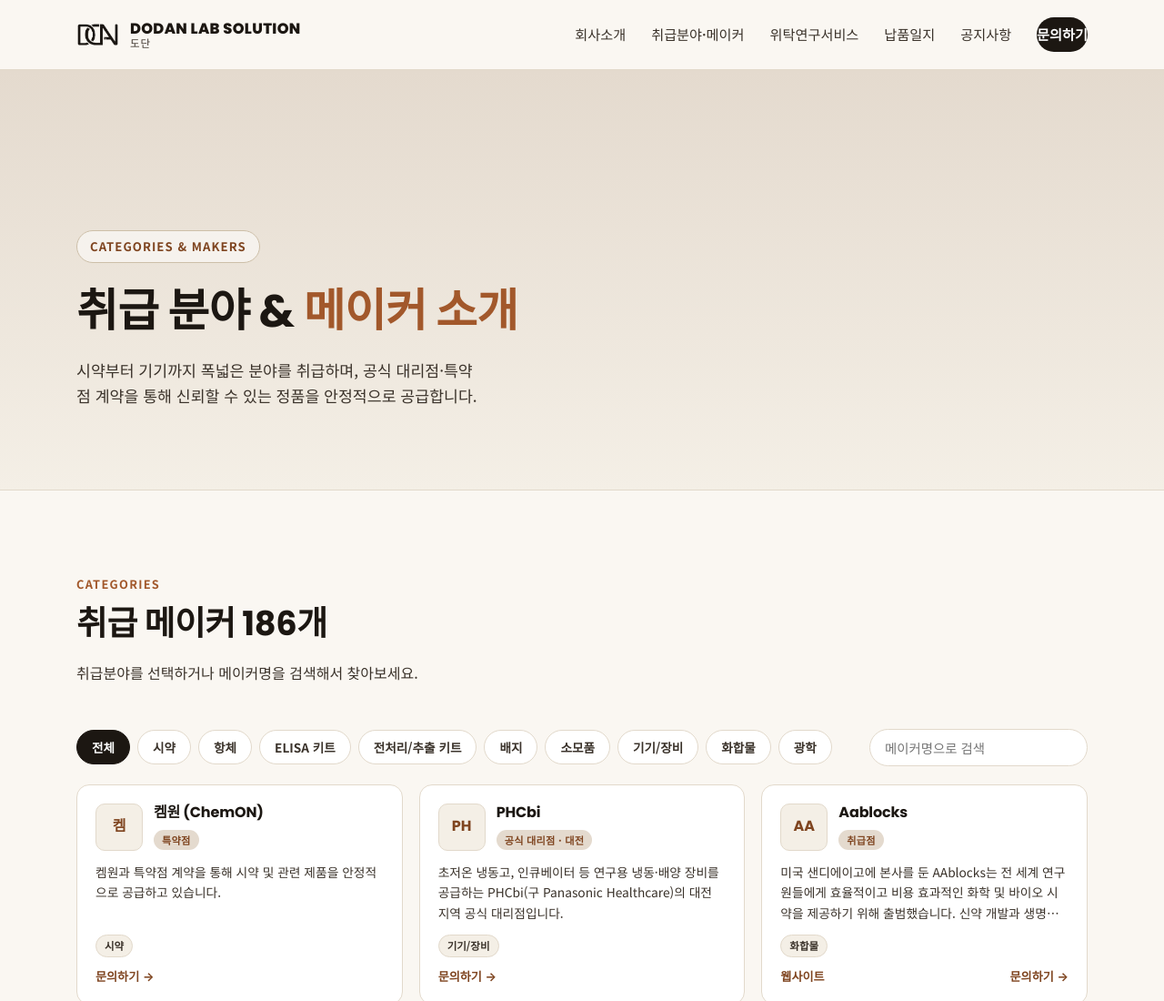
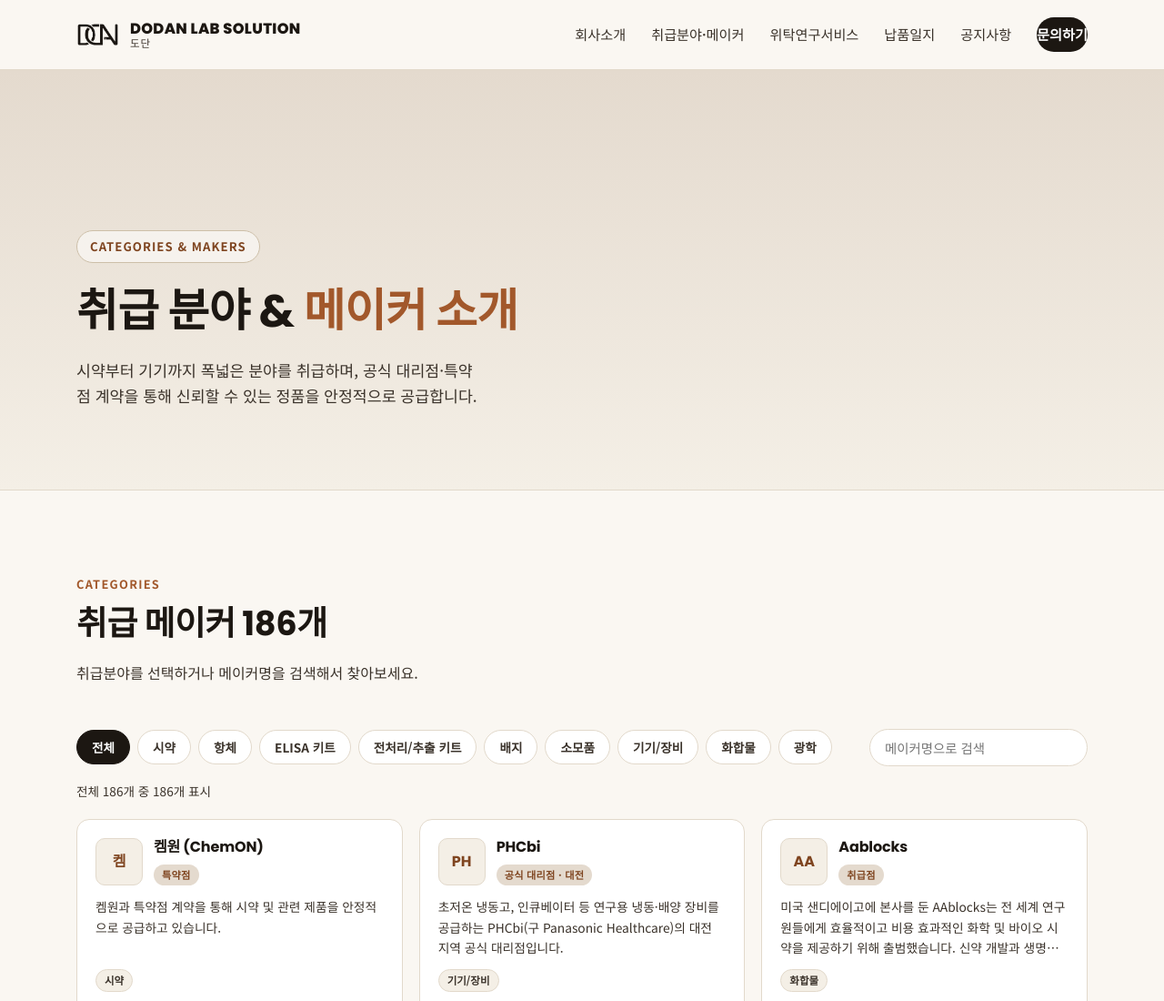
Before and after one commit to ddotan628-sketch/dodan-site, an Eleventy site: page src/makers.njk in a window 1280 px wide. Shown: the top 1100 px of the page at 91% size. Built offline with nearby package versions, Linux system fonts and the light colour scheme; Eleventy itself is replaced by a stand-in of ours; files that its build step writes are made by us from their sources.

Commit message:
Update main.js

```diff
--- a/src/js/main.js
+++ b/src/js/main.js
@@ -84,7 +84,48 @@
     });
   });
 })();
+// Makers page: category filter pills + name search over the maker grid
+(function () {
+  var grid = document.getElementById("makerGrid");
+  if (!grid) return;
+  var tiles = Array.prototype.slice.call(grid.querySelectorAll(".maker-tile"));
+  var filters = document.querySelectorAll(".maker-filter");
+  var search = document.getElementById("makerSearch");
+  var countEl = document.getElementById("makerCount");
+  var emptyEl = document.getElementById("makerEmpty");
+  var activeFilter = "all";
 
+  function apply() {
+    var q = (search && search.value ? search.value.trim().toLowerCase() : "");
+    var shown = 0;
+    tiles.forEach(function (tile) {
+      var cats = (tile.getAttribute("data-categories") || "").split(" ");
+      var name = tile.getAttribute("data-name") || "";
+      var matchesFilter = activeFilter === "all" || cats.indexOf(activeFilter) !== -1;
+      var matchesSearch = !q || name.indexOf(q) !== -1;
+      var show = matchesFilter && matchesSearch;
+      tile.hidden = !show;
+      if (show) shown += 1;
+    });
+    if (countEl) countEl.textContent = "전체 " + tiles.length + "개 중 " + shown + "개 표시";
+    if (emptyEl) emptyEl.hidden = shown !== 0;
+  }
+
+  filters.forEach(function (btn) {
+    btn.addEventListener("click", function () {
+      filters.forEach(function (b) { b.classList.remove("is-active"); });
+      btn.classList.add("is-active");
+      activeFilter = btn.getAttribute("data-filter");
+      apply();
+    });
+  });
+
+  if (search) search.addEventListener("input", apply);
+
+  apply();
+})();
+
+// Contact form submission via Web3Forms (no backend required)
 // Contact form submission via Web3Forms (no backend required)
 // Sign up free at https://web3forms.com to get your own access key,
 // then replace the key in src/_data/site.js (web3formsKey).
```
